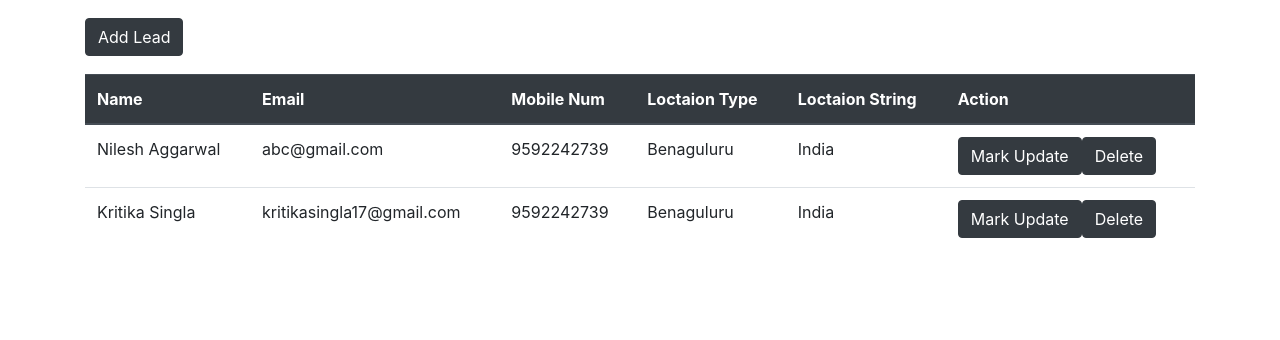
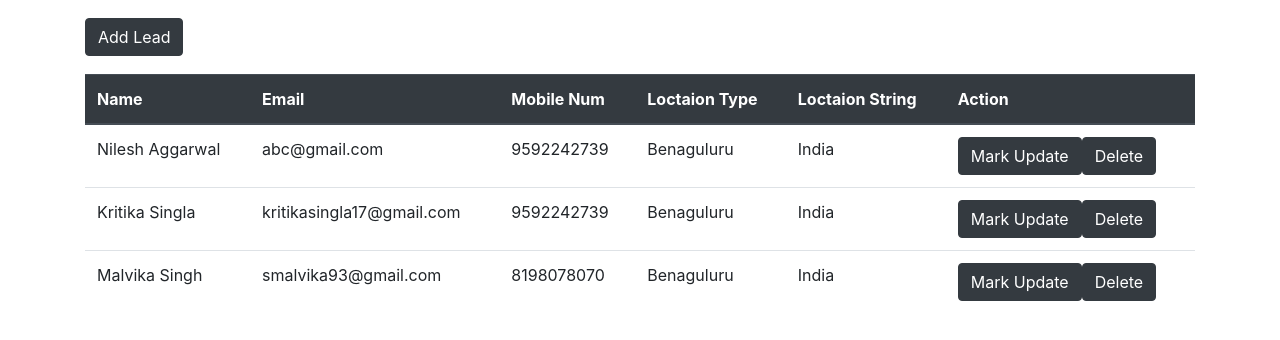
Before and after one commit to kritikasingla17/test-64-q-c21e8c8f0eaa40dbaae6314b9a357c6f--angular-4-npm-in-docker, an Angular app: page /index in a window 1280 px wide. Shown: the top 340 px of the page. Built offline with nearby package versions, Linux system fonts and the light colour scheme; no server answers.

Commit message:
integerate update api

```diff
--- a/src/app/landing-page/landing-page.component.html
+++ b/src/app/landing-page/landing-page.component.html
@@ -20,7 +20,7 @@
       <td>{{lead.location_type}}</td>
       <td>{{lead.location_string}}</td>
       <td>
-          <button type="button" class="btn btn-dark update_lead_modal_btn" data-toggle="modal" data-target="#updateLeadModal">Mark Update</button>
+          <button type="button" class="btn btn-dark update_lead_modal_btn" (click)="showUpdateModal(lead)">Mark Update</button>
 
           <button type="button" class="btn btn-dark delete_lead_modal_btn" (click)="showDeleteModal(lead.id)" >Delete</button>
         </td>
@@ -103,10 +103,6 @@
 
 
 
-
-
-
-
   <!-- ADD MARK UPDATE MODAL-->
   <div class="modal fade " id="updateLeadModal" tabindex="-1" role="dialog" aria-labelledby="exampleModalLabel" aria-hidden="true">
       <div class="modal-dialog modal-lg" role="document">
--- a/src/app/landing-page/landing-page.component.ts
+++ b/src/app/landing-page/landing-page.component.ts
@@ -13,7 +13,7 @@ export class LandingPageComponent implements OnInit {
   public lead_data;
   public lead_communication="";
   public new_lead={};
-  public delete_lead_id;
+  public lead_id;
   constructor(private LandingPageService:LandingPageService) { }
 
   ngOnInit() {
@@ -22,8 +22,15 @@ export class LandingPageComponent implements OnInit {
   }
    showDeleteModal=(data)=>
     {
-      this.delete_lead_id=data;
+      this.lead_id=data;
       $("#deleteLeadModal").modal();
+    }
+    showUpdateModal=(data)=>{
+      console.log(data);
+      $('#updateLeadModal').modal();
+      this.lead_communication=data.communication;
+      this.lead_id=data.id;
+
     }
 
   addNewLead=()=>{
@@ -36,8 +43,8 @@ export class LandingPageComponent implements OnInit {
   }
 
    deleteLead=()=>{
-    console.log("del",this.delete_lead_id);
-    this.LandingPageService.deleteLead(this.delete_lead_id).subscribe(
+    console.log("del",this.lead_id);
+    this.LandingPageService.deleteLead(this.lead_id).subscribe(
       data=>{
         console.log(data);
         $('#deleteLeadModal').modal('hide')
@@ -57,6 +64,13 @@ export class LandingPageComponent implements OnInit {
   updateLead=()=>{
     console.log("update lead");
     console.log(this.lead_communication);
+    this.LandingPageService.updateLead(this.lead_id,this.lead_communication).subscribe(
+      data=>{
+        console.log(data);
+        $('#updateLeadModal').modal('hide')
+
+      }
+    )
   }
 
 
--- a/src/app/landing-page/landing-page.service.ts
+++ b/src/app/landing-page/landing-page.service.ts
@@ -19,4 +19,8 @@ export class LandingPageService {
     return this.http.delete(`api/leads/${id}/`);
   }
 
+  updateLead=(id,communication)=>{
+    return this.http.put(`api/mark_lead/${id}`,communication);
+  }
+
 }
--- a/src/assets/data.js
+++ b/src/assets/data.js
@@ -17,6 +17,16 @@ export default[
         mobile:"9592242739",
         location_type:"Benaguluru",
         location_string:"India",
-        communication:"good lead"
+        communication:"good lead1"
+    },
+    {
+        id:3,
+        first_name:"Malvika",
+        last_name:"Singh",
+        email:"smalvika93@gmail.com",
+        mobile:"8198078070",
+        location_type:"Benaguluru",
+        location_string:"India",
+        communication:""
     }
 ]
```
